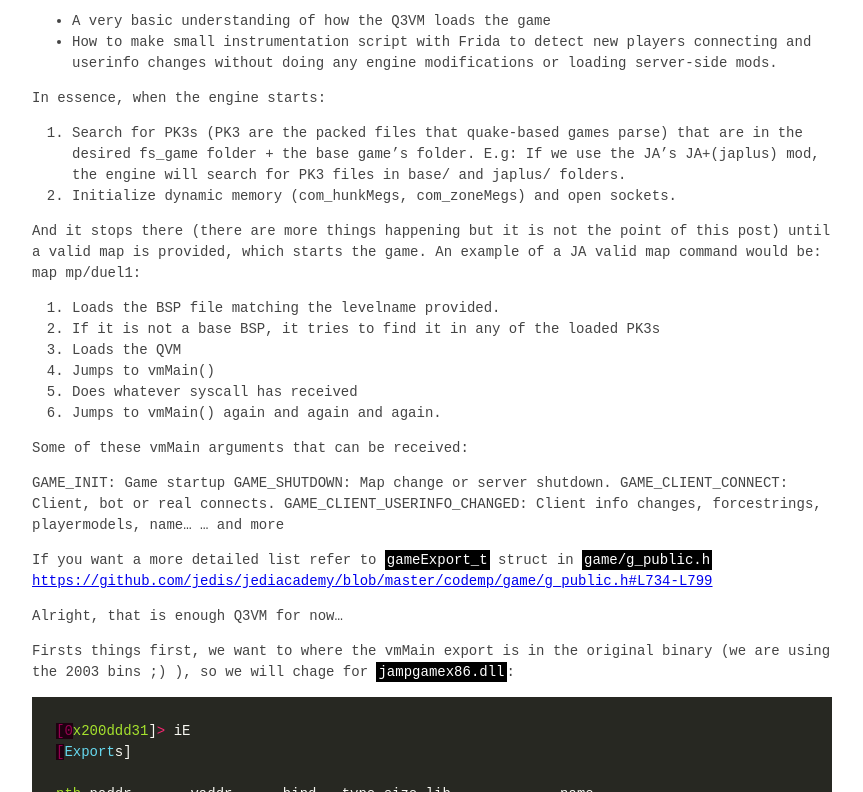
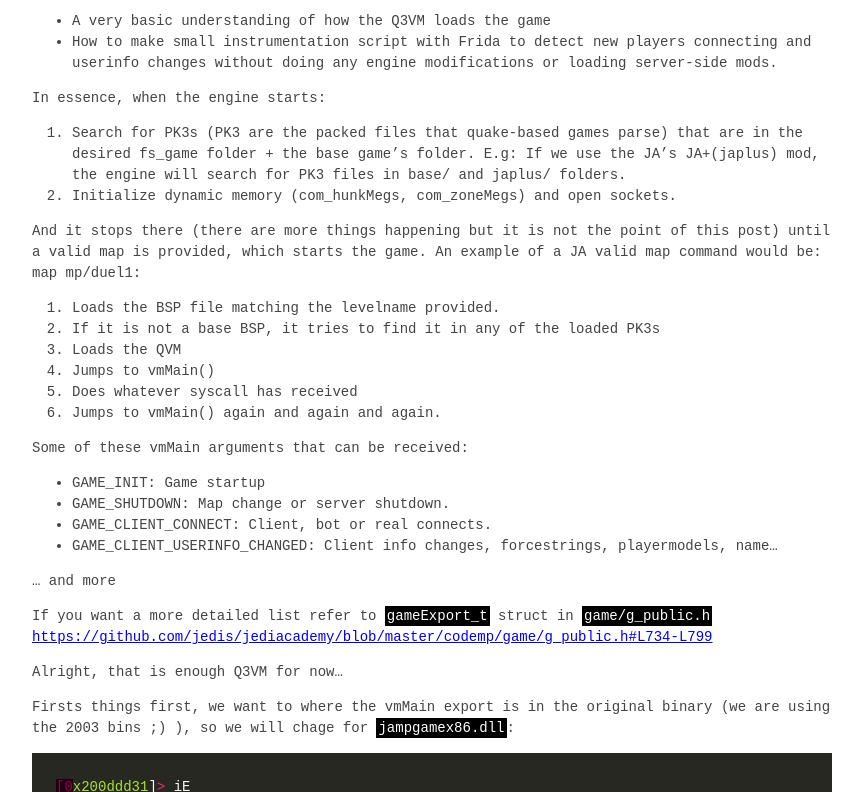
Before and after one commit to azurda/azurda.github.io, a plain HTML site: page posts/q3vm-hook/index.html in a window 1280 px wide. Shown: the part 407-1199 px from the top of the page, without its empty margins (208-1071 px from the left). Drawn offline with Linux system fonts and the light colour scheme.

Commit message:
fix bullet points

```diff
--- a/posts/q3vm-hook/index.html
+++ b/posts/q3vm-hook/index.html
@@ -63,11 +63,13 @@ If you want a more detailed, accurate description of is internals I encourage yo
 <li>Jumps to <code>vmMain()</code> again and again and again.</li>
 </ol>
 <p>Some of these vmMain arguments that can be received:</p>
-<p>GAME_INIT: Game startup
-GAME_SHUTDOWN: Map change or server shutdown.
-GAME_CLIENT_CONNECT: Client, bot or real connects.
-GAME_CLIENT_USERINFO_CHANGED: Client info changes, forcestrings, playermodels, name&hellip;
-&hellip; and more</p>
+<ul>
+<li>GAME_INIT: Game startup</li>
+<li>GAME_SHUTDOWN: Map change or server shutdown.</li>
+<li>GAME_CLIENT_CONNECT: Client, bot or real connects.</li>
+<li>GAME_CLIENT_USERINFO_CHANGED: Client info changes, forcestrings, playermodels, name&hellip;</li>
+</ul>
+<p>&hellip; and more</p>
 <p>If you want a more detailed list refer to <code>gameExport_t</code> struct in <code>game/g_public.h</code> <a href="https://github.com/jedis/jediacademy/blob/master/codemp/game/g_public.h#L734-L799">https://github.com/jedis/jediacademy/blob/master/codemp/game/g_public.h#L734-L799</a></p>
 <p>Alright, that is enough Q3VM for now&hellip;</p>
 <p>Firsts things first, we want to where the vmMain export is in the original binary (we are using the 2003 bins ;) ), so we will chage for <code>jampgamex86.dll</code>:</p>
```
